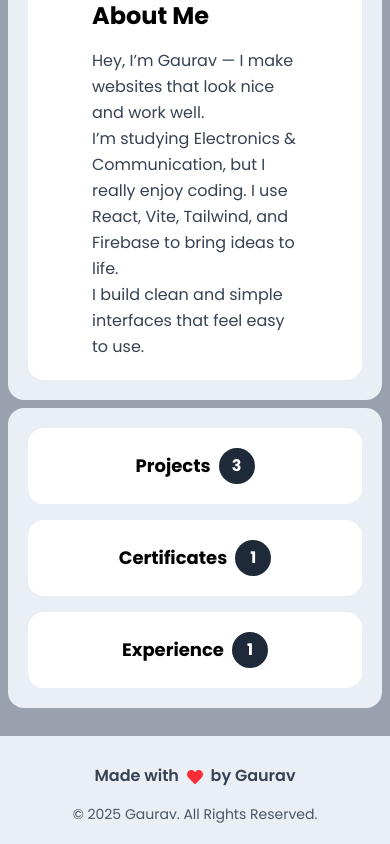
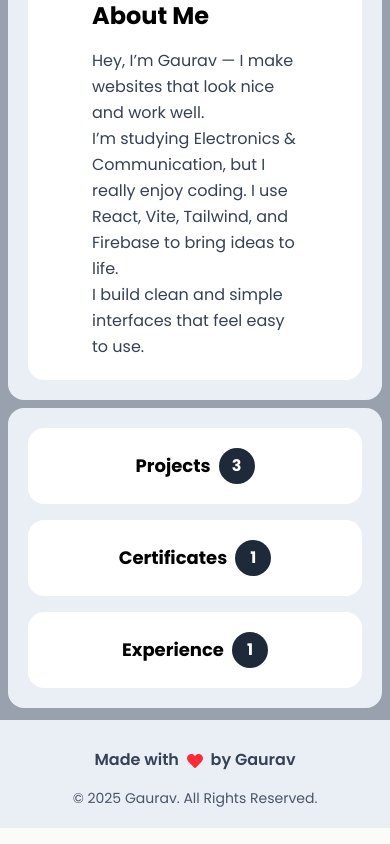
Before and after one commit to gauravxgrewal/gaurav-portfolio, a React (Vite) app: page / in a window 390 px wide. Shown: the part 1595-2439 px from the top of the page. Built offline with nearby package versions, Linux system fonts and the light colour scheme.

Commit message:
again padding fix

```diff
--- a/src/components/Footer.jsx
+++ b/src/components/Footer.jsx
@@ -3,7 +3,7 @@ import { FaHeart } from 'react-icons/fa';
 
 export default function Footer({ socialLinks }) {
   return (
-    <footer className="bg-[#eaeff5] lg:hidden  col-span-1 md:col-span-2 lg:col-span-5 -m-5 mt-5 p-5">
+    <footer className="bg-[#eaeff5] lg:hidden  col-span-1 md:col-span-2 lg:col-span-5 -m-5 mt-1 p-5">
       <div className="w-full pt-2 flex  items-center justify-center ">
 
         <div className="text-gray-700 font-semibold">
```
